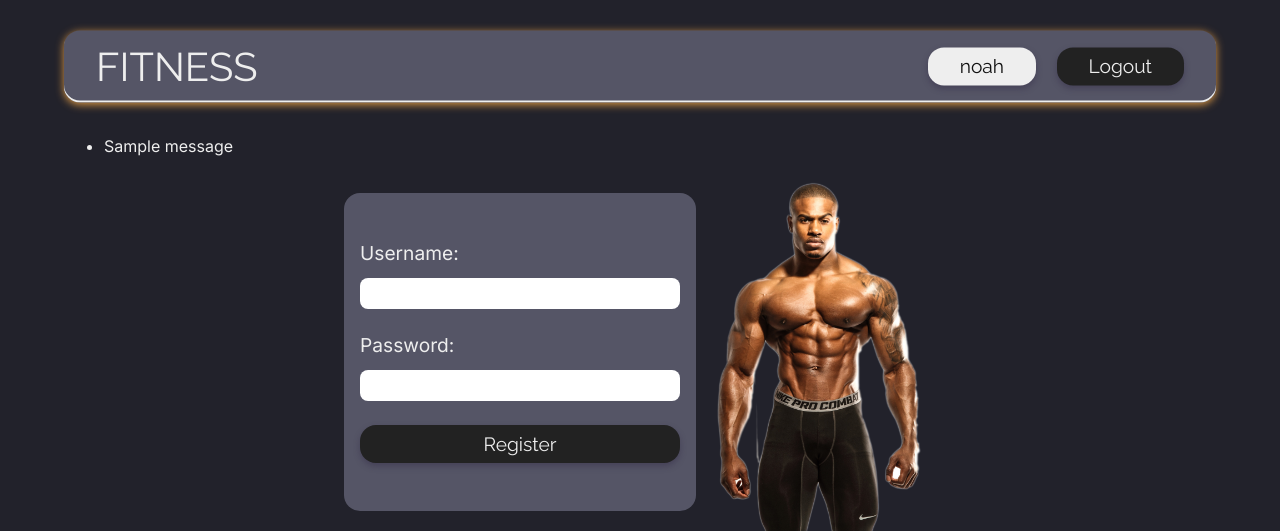
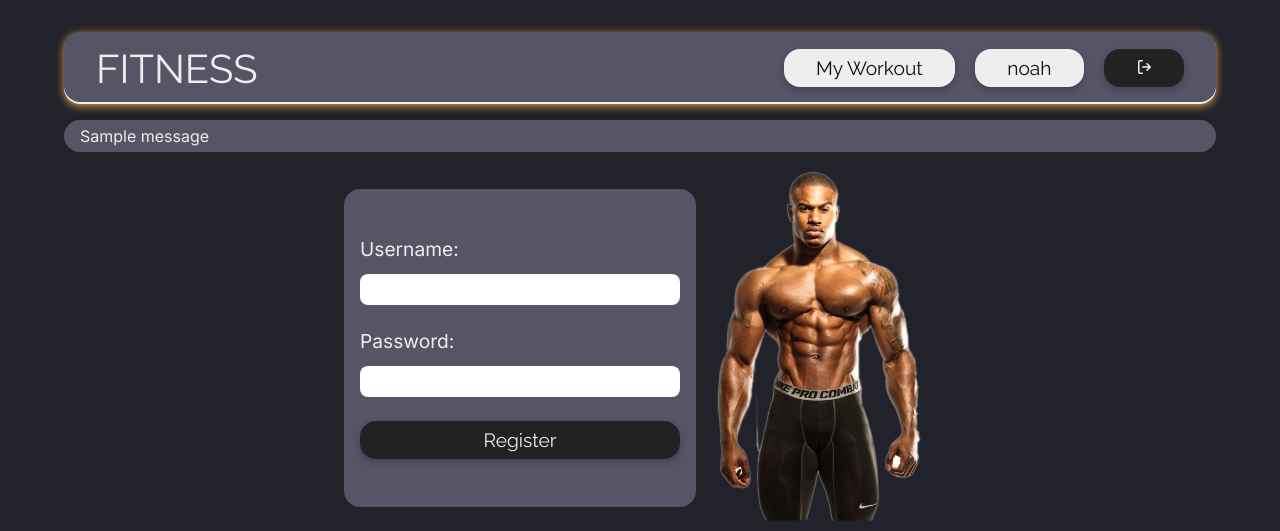
Before and after one commit to hjzres/Massey-Hacks-2024, a Flask app: page /user/create in a window 1280 px wide. Shown: the top 531 px of the page. Run offline with Flask 3, Linux system fonts and the light colour scheme; a user stored in the database is signed in; one stand-in notice (Sample message) is shown; some web fonts are replaced.

Commit message:
some stuff

```diff
--- a/mh2024/static/styles/forms.css
+++ b/mh2024/static/styles/forms.css
@@ -45,4 +45,18 @@
 {
     width: 15rem;
     height: auto;
+
+    animation: MoveUpDown 5s ease-in-out infinite;
+
+
 }
+
+@keyframes MoveUpDown {
+
+    0%, 100% {
+      transform: translateY(0);
+    }
+    50% {
+      transform: translateY(-10px);
+    }
+  }
--- a/mh2024/static/styles/navbar.css
+++ b/mh2024/static/styles/navbar.css
@@ -4,7 +4,6 @@
     box-sizing: border-box;
     background-color: #555566;
     box-shadow: 0 2px 8px #d94, 0 -2px 0 #eee inset;
-    transform: translateY(-0.1rem);
     border-radius: 1rem;
 
     display: flex;
@@ -15,7 +14,25 @@
     margin-bottom: 2rem;
 }
 
+.flashes {
+    width: 100%;
+}
 
+.flash-bar {
+    width: 100%;
+    height: 2rem;
+    box-sizing: border-box;
+    background-color: #555566;
+    border-radius: 1rem;
+
+    display: flex;
+    align-items: center;
+    justify-content: start;
+    padding: 0 1rem;
+
+    margin-top: -1rem;
+    margin-bottom: 1rem;
+}
 
 #site-title {
     font-size: 2.5rem;
--- a/mh2024/templates/base.html
+++ b/mh2024/templates/base.html
@@ -24,10 +24,15 @@
             </nav>
             <nav>
                 {% if current_user.is_authenticated %}
+                <a class="glow-button white-button" href="/plan/workout/{{current_user.username}}">
+                    My Workout
+                </a>
                 <a class="glow-button white-button" href="/user/{{current_user.username}}">
                     {{current_user.username}}
                 </a>
-                <a class="glow-button" href="/auth/logout">Logout</a>
+                <a class="glow-button" href="/auth/logout">
+                    <svg xmlns="http://www.w3.org/2000/svg" viewBox="0 0 16 16" width="16" height="16" fill="currentColor"><path d="M2 2.75C2 1.784 2.784 1 3.75 1h2.5a.75.75 0 0 1 0 1.5h-2.5a.25.25 0 0 0-.25.25v10.5c0 .138.112.25.25.25h2.5a.75.75 0 0 1 0 1.5h-2.5A1.75 1.75 0 0 1 2 13.25Zm10.44 4.5-1.97-1.97a.749.749 0 0 1 .326-1.275.749.749 0 0 1 .734.215l3.25 3.25a.75.75 0 0 1 0 1.06l-3.25 3.25a.749.749 0 0 1-1.275-.326.749.749 0 0 1 .215-.734l1.97-1.97H6.75a.75.75 0 0 1 0-1.5Z"></path></svg>
+                </a>
                 {% else %}
                 <a class="glow-button" href="/auth/login"> Login </a>
                 <a class="glow-button" href="/user/create"> Sign Up </a>
@@ -36,11 +41,11 @@
         </header>
 
         {% with messages = get_flashed_messages() %} {% if messages %}
-        <ul class="flashes">
+
             {% for message in messages %}
-            <li>{{ message }}</li>
+            <li class="flash-bar">{{ message }}</li>
             {% endfor %}
-        </ul>
+
         {% endif %} {% endwith %}
 
         <main id="main">{% block content %} {% endblock %}</main>
```
Also changed, not shown: mh2024/static/images/sign-out.svg (added), mh2024/static/styles/homeinfo.css (line endings or trailing spaces).
